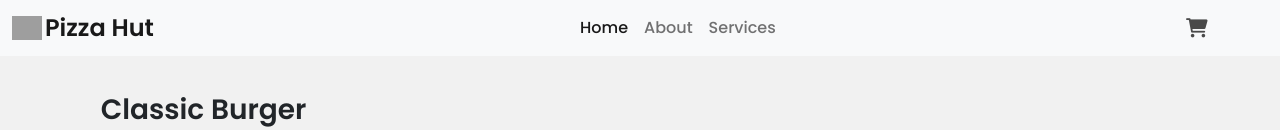
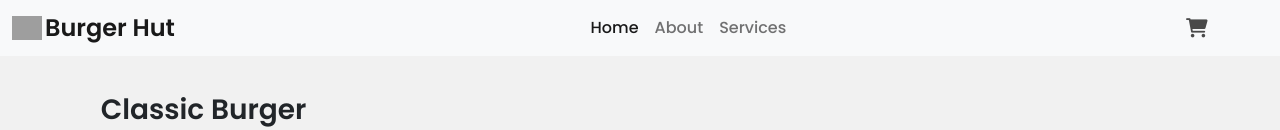
Before and after one commit to wael1907/First-Js, a plain HTML site: page App.html in a window 1280 px wide. Shown: the top 130 px of the page. Drawn offline with nearby package versions, Linux system fonts and the light colour scheme; grey boxes are pictures that could not be loaded.

Commit message:
Update App.html

```diff
--- a/App.html
+++ b/App.html
@@ -29,7 +29,7 @@
           <div class="container-fluid">
             <a class="navbar-brand" href="#">
               <img src="https://static.vecteezy.com/system/resources/previews/010/178/999/original/cartoon-small-pizza-file-free-png.png" alt="Logo" width="30" height="24" class="d-inline-block align-text-top">
-              <h1 class="h4 m-0">Pizza Hut</h1>
+              <h1 class="h4 m-0">Burger Hut</h1>
             </a>
             <div class="d-flex align-items-center cart-parent">
             <i id="cart" class="fa-solid fa-cart-shopping"><span></span></i>
```
